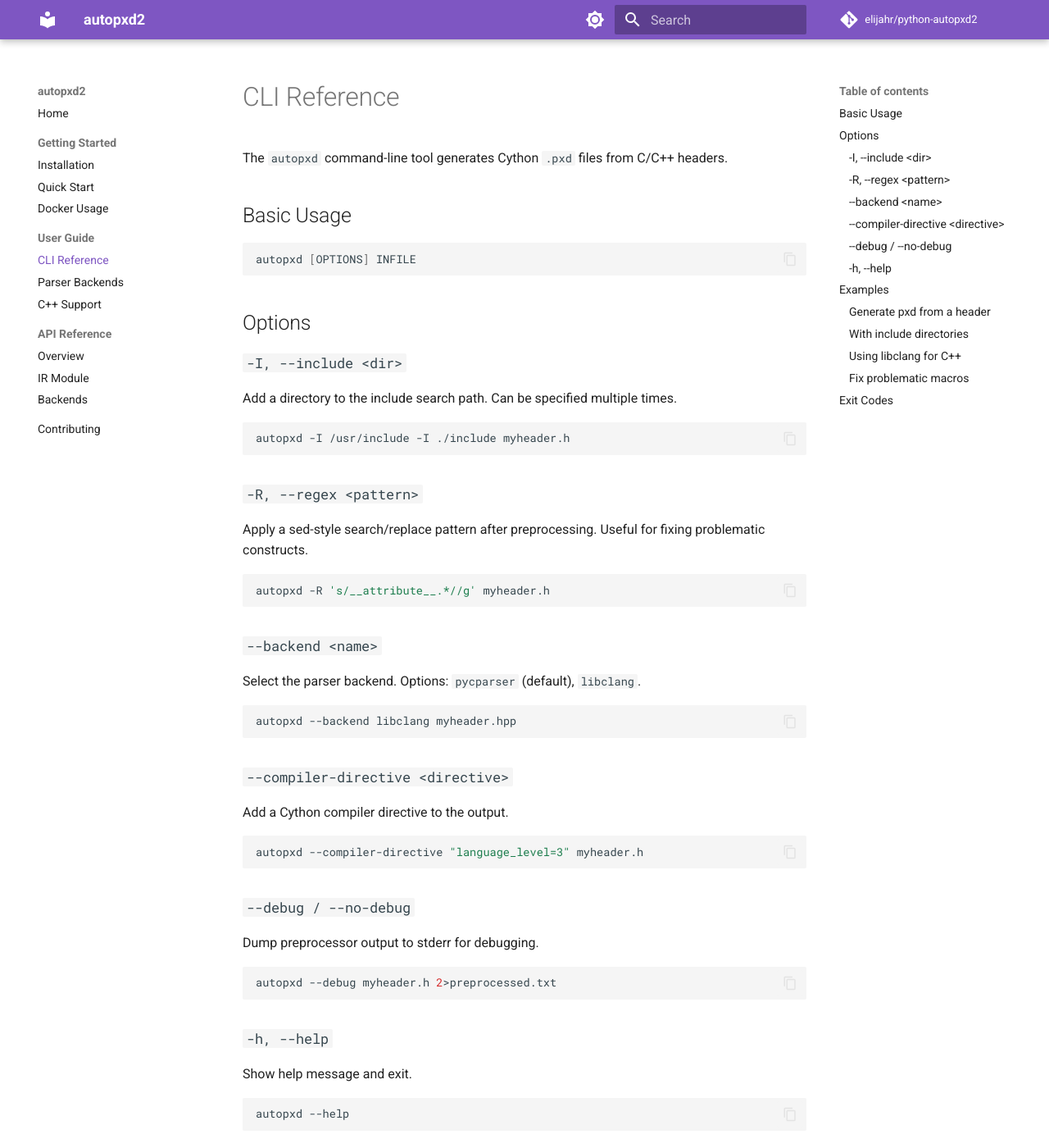
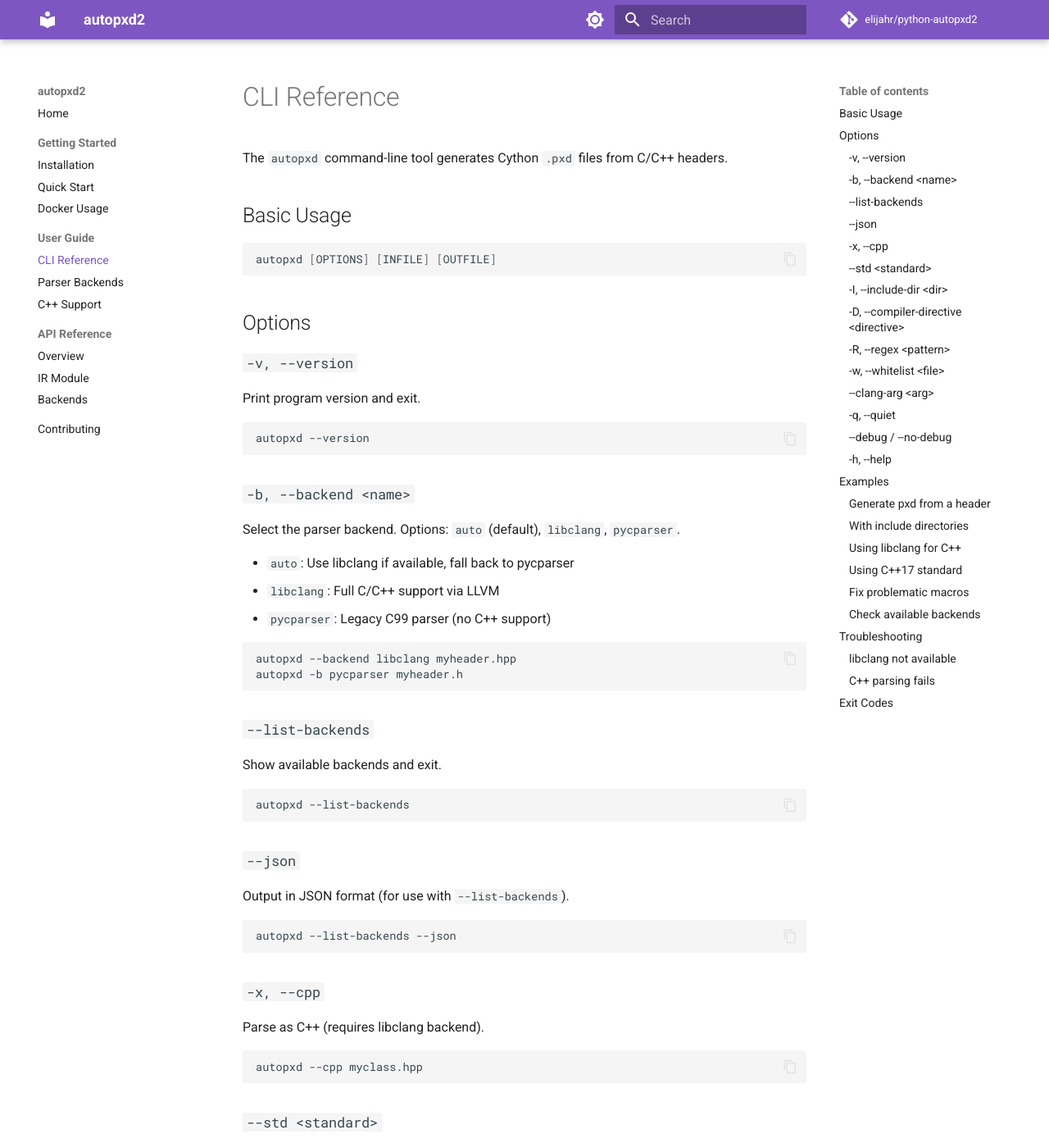
Before and after one commit to elijahr/python-autopxd2, an MkDocs documentation site: the page built from docs/user-guide/cli.md, in a window 1280 px wide and 1400 px high. Shown: the whole window at 82% size. Built offline with MkDocs 1.6.1 and Material for MkDocs 9.7.7, drawn with Linux system fonts in a browser that asks for light colours; comment, search, counter and statistics services are not loaded; the version menu is left out; some of the changed text lies outside the part shown.

Commit message:
docs: update documentation for new CLI options
- README.md: Add all new CLI options to usage section
- cli.md: Comprehensive CLI reference with examples and troubleshooting
- installation.md: Update to reflect clang as base dependency
- mkdocs.yml: Exclude plans/ directory from docs build

````diff
--- a/docs/user-guide/cli.md
+++ b/docs/user-guide/cli.md
@@ -5,17 +5,79 @@ The `autopxd` command-line tool generates Cython `.pxd` files from C/C++ headers
 ## Basic Usage
 
 ```bash
-autopxd [OPTIONS] INFILE
+autopxd [OPTIONS] [INFILE] [OUTFILE]
 ```
 
 ## Options
 
-### `-I, --include <dir>`
+### `-v, --version`
+
+Print program version and exit.
+
+```bash
+autopxd --version
+```
+
+### `-b, --backend <name>`
+
+Select the parser backend. Options: `auto` (default), `libclang`, `pycparser`.
+
+- `auto`: Use libclang if available, fall back to pycparser
+- `libclang`: Full C/C++ support via LLVM
+- `pycparser`: Legacy C99 parser (no C++ support)
+
+```bash
+autopxd --backend libclang myheader.hpp
+autopxd -b pycparser myheader.h
+```
+
+### `--list-backends`
+
+Show available backends and exit.
+
+```bash
+autopxd --list-backends
+```
+
+### `--json`
+
+Output in JSON format (for use with `--list-backends`).
+
+```bash
+autopxd --list-backends --json
+```
+
+### `-x, --cpp`
+
+Parse as C++ (requires libclang backend).
+
+```bash
+autopxd --cpp myclass.hpp
+```
+
+### `--std <standard>`
+
+Specify the language standard (requires libclang backend).
+
+```bash
+autopxd --std c11 myheader.h
+autopxd --std c++17 myclass.hpp
+```
+
+### `-I, --include-dir <dir>`
 
 Add a directory to the include search path. Can be specified multiple times.
 
 ```bash
 autopxd -I /usr/include -I ./include myheader.h
+```
+
+### `-D, --compiler-directive <directive>`
+
+Pass a directive to the C preprocessor. Can be specified multiple times.
+
+```bash
+autopxd -D DEBUG -D VERSION=2 myheader.h
 ```
 
 ### `-R, --regex <pattern>`
@@ -26,20 +88,28 @@ Apply a sed-style search/replace pattern after preprocessing. Useful for fixing
 autopxd -R 's/__attribute__.*//g' myheader.h
 ```
 
-### `--backend <name>`
+### `-w, --whitelist <file>`
 
-Select the parser backend. Options: `pycparser` (default), `libclang`.
+Only generate declarations from specified files. Can be specified multiple times.
 
 ```bash
-autopxd --backend libclang myheader.hpp
+autopxd -w main.h -w types.h combined.h
 ```
 
-### `--compiler-directive <directive>`
+### `--clang-arg <arg>`
 
-Add a Cython compiler directive to the output.
+Pass an argument directly to libclang. Can be specified multiple times.
 
 ```bash
-autopxd --compiler-directive "language_level=3" myheader.h
+autopxd --clang-arg -DFOO --clang-arg -I/custom/include myheader.h
+```
+
+### `-q, --quiet`
+
+Suppress warnings (e.g., backend fallback warnings).
+
+```bash
+autopxd -q myheader.h
 ```
 
 ### `--debug / --no-debug`
@@ -63,25 +133,66 @@ autopxd --help
 ### Generate pxd from a header
 
 ```bash
-autopxd myheader.h > myheader.pxd
+autopxd myheader.h myheader.pxd
 ```
 
 ### With include directories
 
 ```bash
-autopxd -I /opt/local/include -I ./third_party mylib.h > mylib.pxd
+autopxd -I /opt/local/include -I ./third_party mylib.h mylib.pxd
 ```
 
 ### Using libclang for C++
 
 ```bash
-autopxd --backend libclang myclass.hpp > myclass.pxd
+autopxd --backend libclang --cpp myclass.hpp myclass.pxd
+```
+
+### Using C++17 standard
+
+```bash
+autopxd -x --std c++17 modern.hpp modern.pxd
 ```
 
 ### Fix problematic macros
 
 ```bash
-autopxd -R 's/__restrict//g' -R 's/__extension__//g' header.h > header.pxd
+autopxd -R 's/__restrict//g' -R 's/__extension__//g' header.h header.pxd
+```
+
+### Check available backends
+
+```bash
+autopxd --list-backends
+```
+
+## Troubleshooting
+
+### libclang not available
+
+If you see "libclang not available, falling back to pycparser", install the system libclang library:
+
+**Ubuntu/Debian:**
+```bash
+apt install libclang-dev
+```
+
+**macOS:**
+```bash
+brew install llvm
+```
+
+**Or use Docker:**
+```bash
+docker run --rm -v $(pwd):/work ghcr.io/elijahr/autopxd2 myheader.h myheader.pxd
+```
+
+### C++ parsing fails
+
+Make sure you're using the libclang backend:
+
+```bash
+autopxd --backend libclang --cpp myheader.hpp
 ```
 
 ## Exit Codes
--- a/mkdocs.yml
+++ b/mkdocs.yml
@@ -3,6 +3,10 @@ site_description: Automatically generate Cython pxd files from C/C++ headers
 site_url: https://elijahr.github.io/python-autopxd2/
 repo_url: https://github.com/elijahr/python-autopxd2
 repo_name: elijahr/python-autopxd2
+
+# Exclude planning documents from the build
+exclude_docs: |
+  plans/
 
 theme:
   name: material
@@ -26,13 +30,19 @@ theme:
     - content.code.copy
     - content.code.annotate
 
+extra:
+  version:
+    provider: mike
+    default: latest
+
 plugins:
   - search
+  - mike
   - mkdocstrings:
       handlers:
         python:
           options:
-            docstring_style: google
+            docstring_style: sphinx
             show_source: true
             show_root_heading: true
             show_root_full_path: false
````
Also changed, not shown: README.md (+57 -91 lines).
